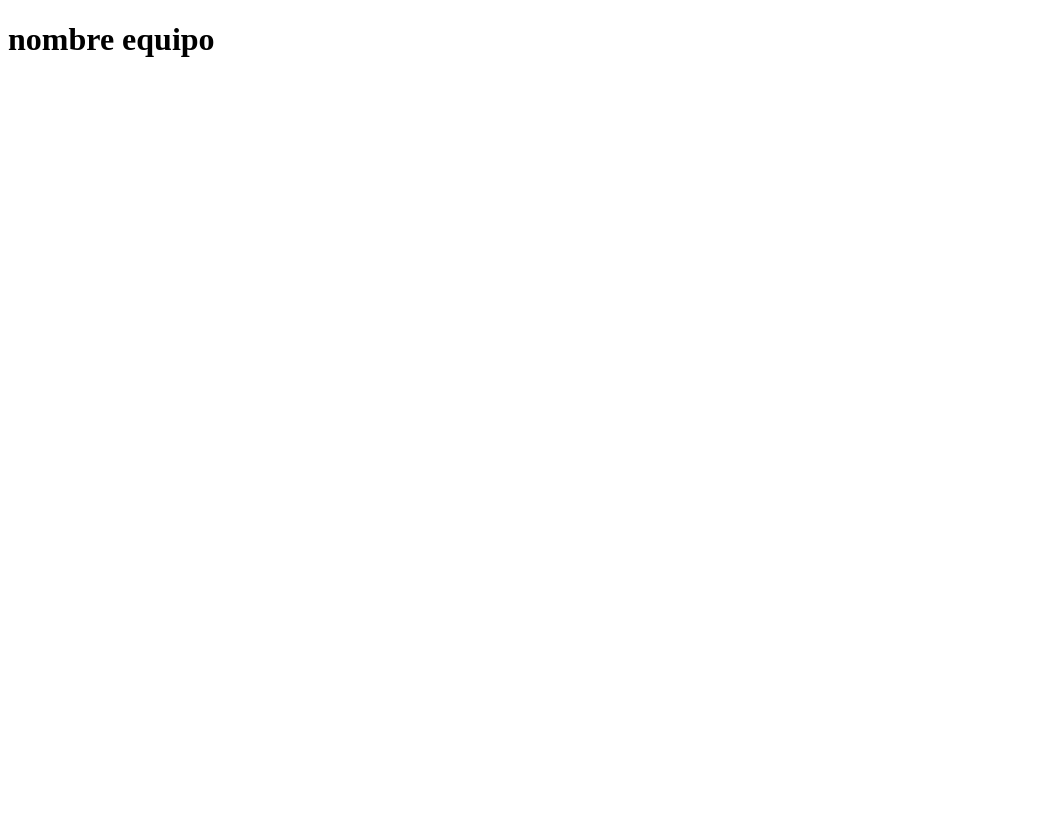
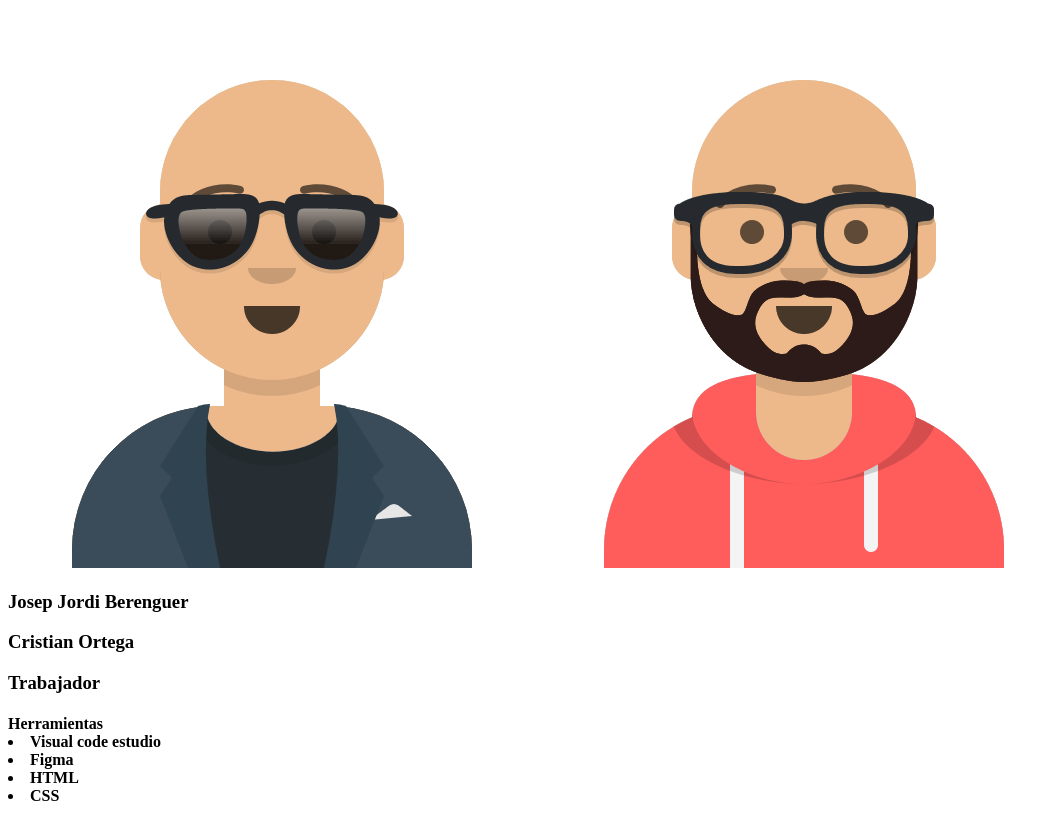
Before and after one commit to snake324/My-Crew, a plain HTML site: page index.html in a window 1280 px wide. Shown: the whole page, without its empty margins (0-1059 px from the left). Before the commit the page ends 800 px from the top, so only its background shows below. Drawn offline with Linux system fonts and the light colour scheme.

Commit message:
body html

```diff
--- a/index.html
+++ b/index.html
@@ -7,6 +7,18 @@
     <title>MyCrew</title>
 </head>
 <body>
-    <h1>nombre equipo</h1>
+    <div>
+        <img src="./avataaars.png" />  <img src="./avatar2.png"/>
+        <h3>Josep Jordi Berenguer</h3> <h3> Cristian Ortega </h3>
+        <h3>Trabajador</h3>
+    </div>
+    <h4>  Herramientas
+        <li>Visual code estudio</li>
+        <li>Figma</li>
+        <li>HTML</li>
+        <li>CSS</li>
+
+
+    </h4>
 </body>
 </html>
```
Also changed, not shown: avataaars.png (added), avatar2.png (added).
